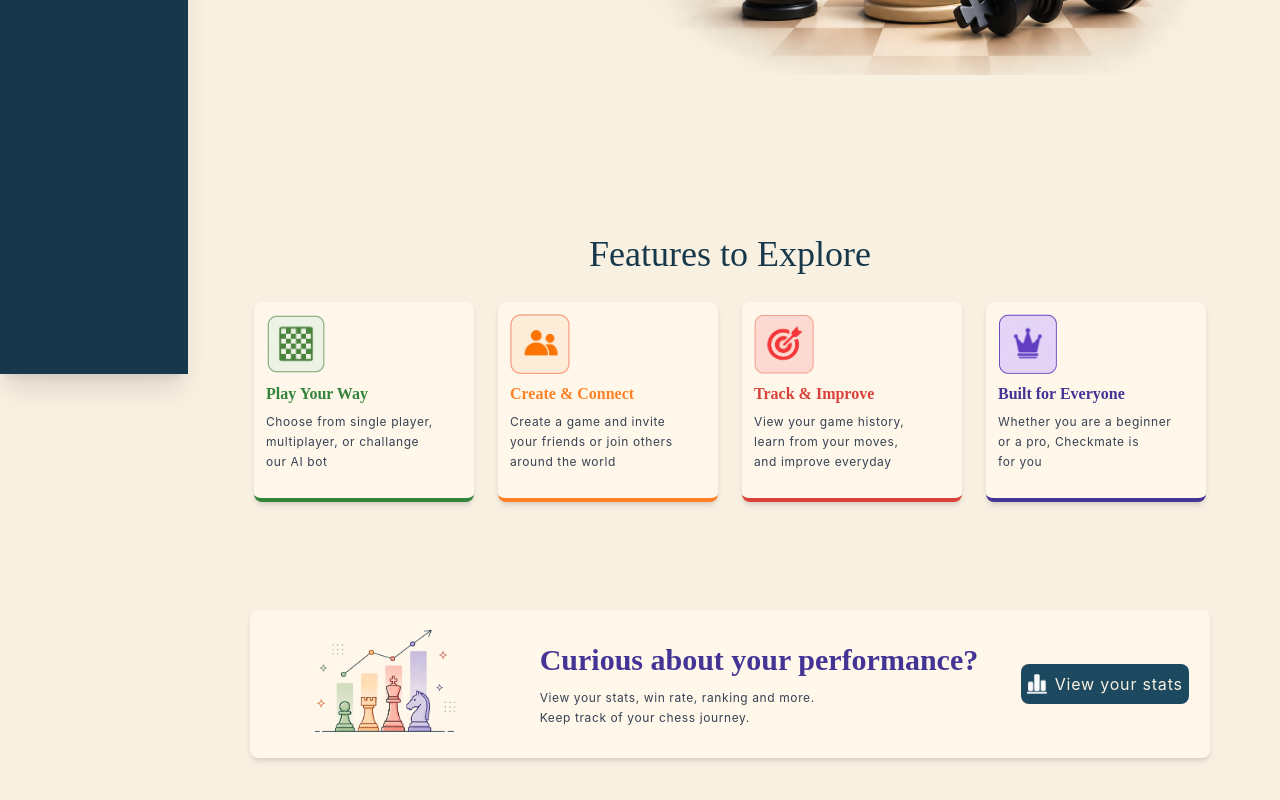
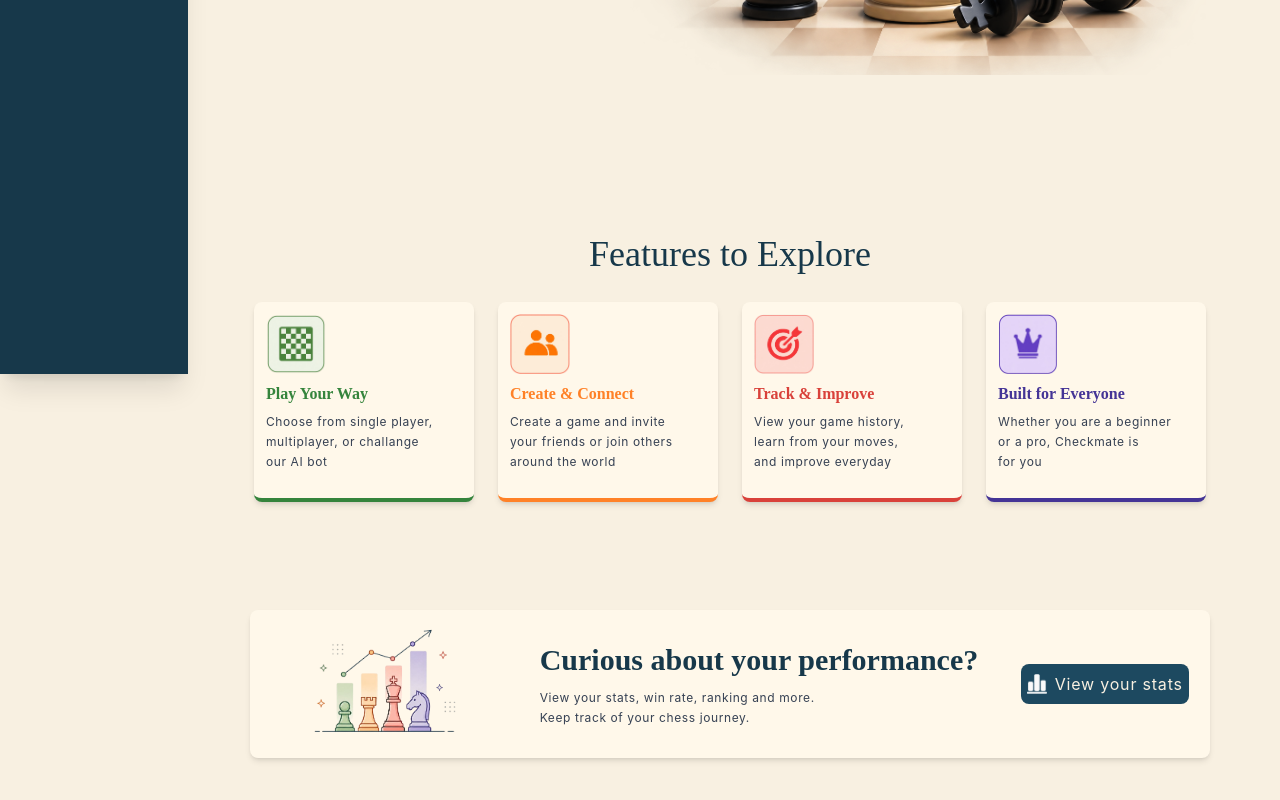
Before and after one commit to rameenali19/Chess-Game, a React (Vite) app: page / in a window 1280 px wide. Shown: the part 426-1226 px from the top of the page. Built offline with nearby package versions, Linux system fonts and the light colour scheme; no server answers.

Commit message:
changing heading color

```diff
--- a/src/components/HomePageStats.jsx
+++ b/src/components/HomePageStats.jsx
@@ -14,7 +14,7 @@ function HomePageStats() {
       />
 
       <div className="flex flex-col gap-3">
-        <h1 className="font-cormorant text-[#443496] text-3xl font-semibold">
+        <h1 className="font-cormorant text-[#17384A] text-3xl font-semibold">
           Curious about your performance?</h1>
         <div className="font-inter text-xs text-gray-700 flex flex-col gap-1 tracking-wider">
           <h1>View your stats, win rate, ranking and more.</h1>
```
